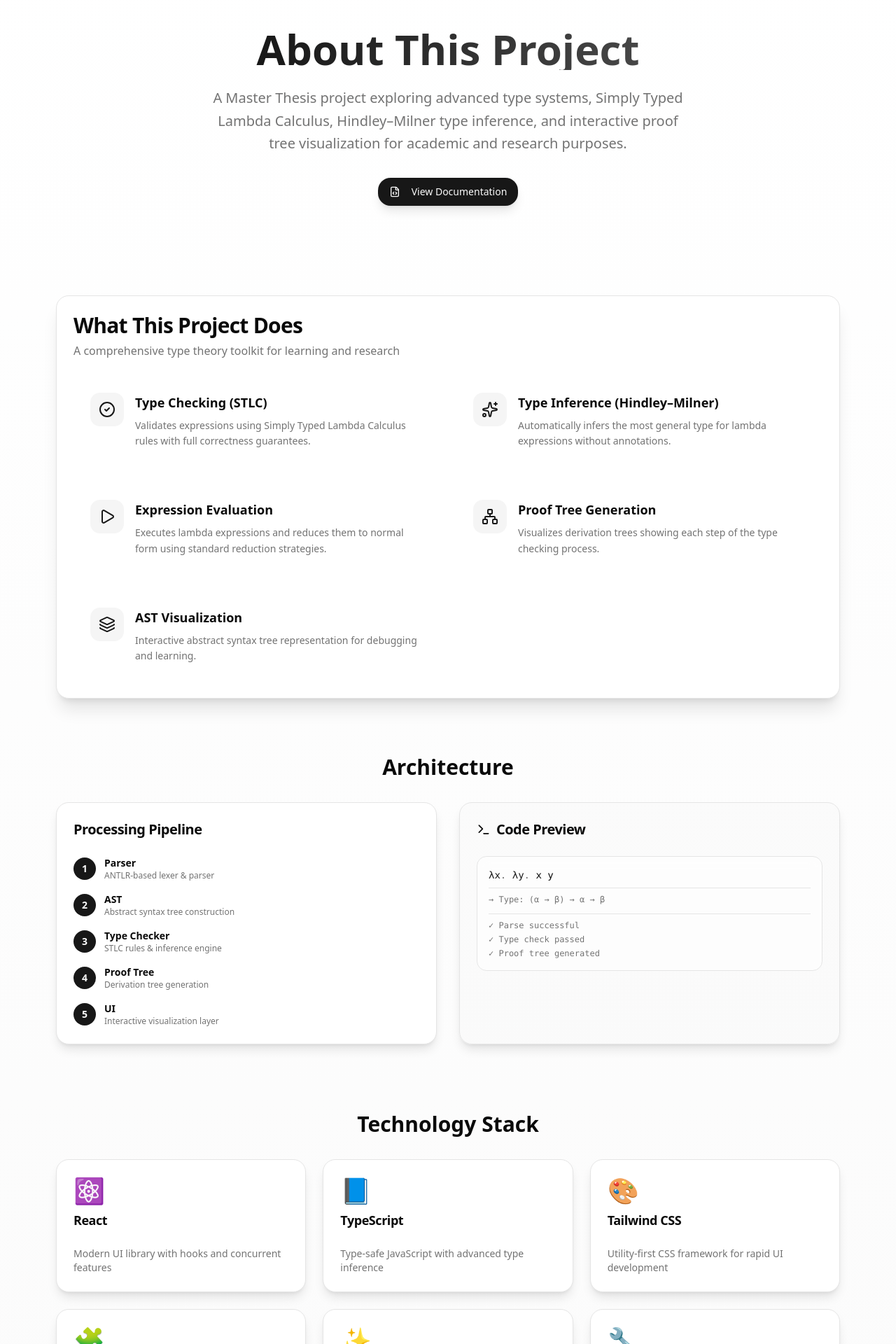
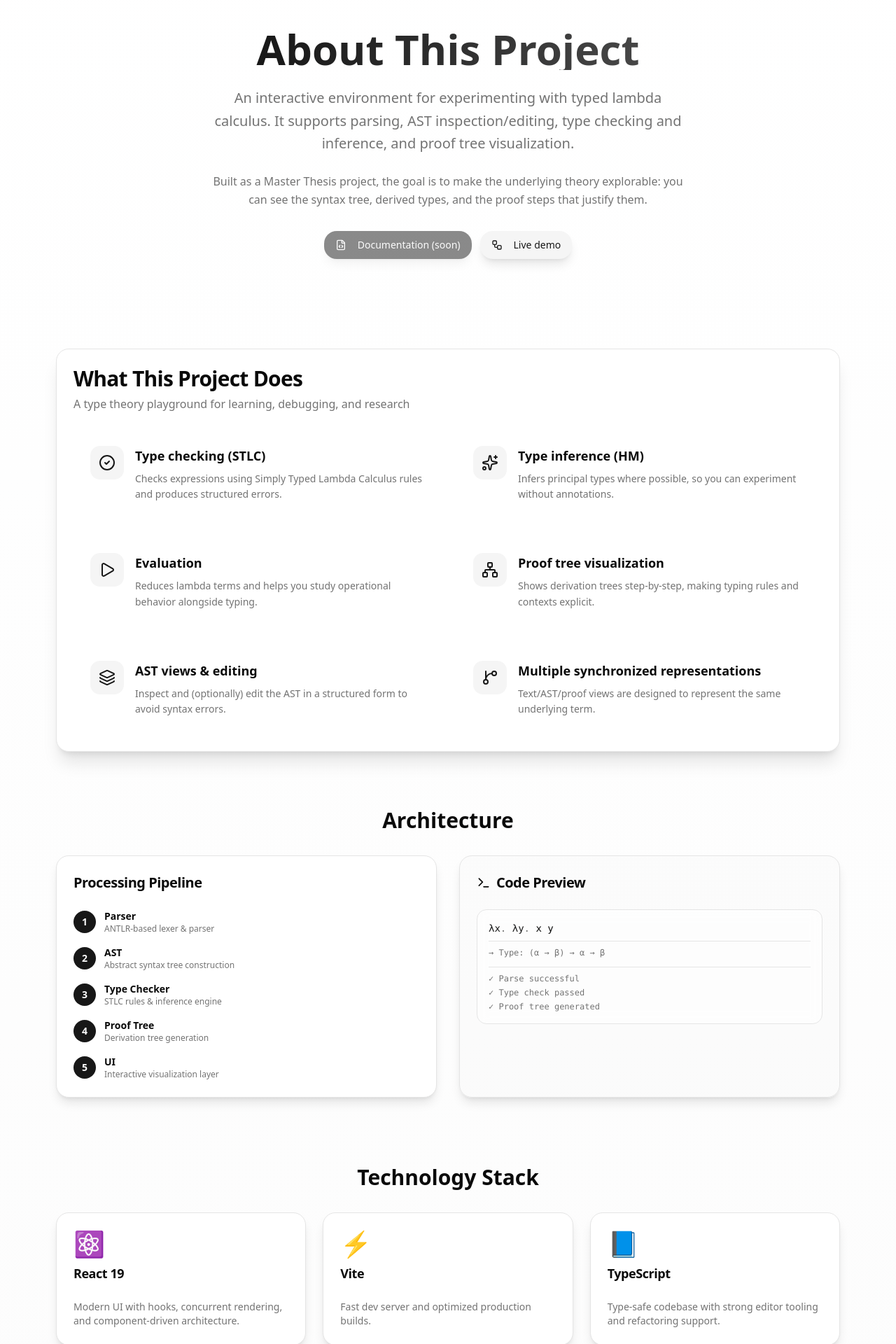
Before and after one commit to vladyslav005/tt, a React (Vite) app: page /about in a window 1280 px wide. Shown: the part 120-2040 px from the top of the page at 70% size. Built offline with nearby package versions, Linux system fonts and the light colour scheme; what antlr4, better-react-mathjax would draw is missing.

Commit message:
chore: update about

```diff
--- a/src/features/ast/components/ast-editor/AstEditorContainer.tsx
+++ b/src/features/ast/components/ast-editor/AstEditorContainer.tsx
@@ -1,4 +1,4 @@
-import {useEffect, useRef, useState} from "react";
+import {useRef, useState} from "react";
 import {motion} from "framer-motion";
 import {cn} from "@/shared/lib/utils.ts";
 import {fadeInUp} from "@/features/error-output/components/ErrorOutput.tsx";
--- a/src/pages/AboutPage.tsx
+++ b/src/pages/AboutPage.tsx
@@ -1,7 +1,24 @@
 import {motion} from "framer-motion";
-import {CheckCircle2, FileCode, Layers, Network, Play, Sparkles, Terminal,} from "lucide-react";
+import {
+  CheckCircle2,
+  FileCode,
+  Layers,
+  Network,
+  Play,
+  Sparkles,
+  Terminal,
+  GitBranch,
+  Workflow,
+  Braces,
+} from "lucide-react";
 import {Button} from "@/shared/components/ui/button";
-import {Card, CardContent, CardDescription, CardHeader, CardTitle,} from "@/shared/components/ui/card";
+import {
+  Card,
+  CardContent,
+  CardDescription,
+  CardHeader,
+  CardTitle,
+} from "@/shared/components/ui/card";
 
 const fadeInUp = {
   initial: {opacity: 0, y: 20},
@@ -27,19 +44,34 @@ export function AboutPage() {
         animate="animate"
         variants={fadeInUp}
       >
-        <h1
-          className="text-4xl md:text-5xl lg:text-6xl font-bold mb-6 bg-gradient-to-r from-foreground to-foreground/70 bg-clip-text text-transparent">
+        <h1 className="text-4xl md:text-5xl lg:text-6xl font-bold mb-6 bg-gradient-to-r from-foreground to-foreground/70 bg-clip-text text-transparent">
           About This Project
         </h1>
-        <p className="text-lg md:text-xl text-muted-foreground mb-8 max-w-2xl mx-auto leading-relaxed">
-          A Master Thesis project exploring advanced type systems, Simply Typed
-          Lambda Calculus, Hindley–Milner type inference, and interactive proof
-          tree visualization for academic and research purposes.
+        <p className="text-lg md:text-xl text-muted-foreground mb-6 max-w-2xl mx-auto leading-relaxed">
+          An interactive environment for experimenting with typed lambda calculus.
+          It supports parsing, AST inspection/editing, type checking and inference,
+          and proof tree visualization.
         </p>
-        <Button size="lg" className="rounded-2xl shadow-lg">
-          <FileCode className="mr-2 h-5 w-5"/>
-          View Documentation
-        </Button>
+        <p className="text-sm md:text-base text-muted-foreground mb-8 max-w-2xl mx-auto leading-relaxed">
+          Built as a Master Thesis project, the goal is to make the underlying
+          theory explorable: you can see the syntax tree, derived types, and the
+          proof steps that justify them.
+        </p>
+        <div className="flex flex-col sm:flex-row gap-3 items-center justify-center">
+          <Button size="lg" className="rounded-2xl shadow-lg" disabled>
+            <FileCode className="mr-2 h-5 w-5" />
+            Documentation (soon)
+          </Button>
+          <Button
+            size="lg"
+            variant="secondary"
+            className="rounded-2xl shadow-lg"
+            onClick={() => window.open("https://tt-woad.vercel.app/", "_blank")}
+          >
+            <Workflow className="mr-2 h-5 w-5" />
+            Live demo
+          </Button>
+        </div>
       </motion.section>
 
       {/* Project Overview Section */}
@@ -53,7 +85,7 @@ export function AboutPage() {
           <CardHeader>
             <CardTitle className="text-3xl">What This Project Does</CardTitle>
             <CardDescription className="text-base">
-              A comprehensive type theory toolkit for learning and research
+              A type theory playground for learning, debugging, and research
             </CardDescription>
           </CardHeader>
           <CardContent>
@@ -66,33 +98,39 @@ export function AboutPage() {
               {[
                 {
                   icon: CheckCircle2,
-                  title: "Type Checking (STLC)",
+                  title: "Type checking (STLC)",
                   description:
-                    "Validates expressions using Simply Typed Lambda Calculus rules with full correctness guarantees.",
+                    "Checks expressions using Simply Typed Lambda Calculus rules and produces structured errors.",
                 },
                 {
                   icon: Sparkles,
-                  title: "Type Inference (Hindley–Milner)",
+                  title: "Type inference (HM)",
                   description:
-                    "Automatically infers the most general type for lambda expressions without annotations.",
+                    "Infers principal types where possible, so you can experiment without annotations.",
                 },
                 {
                   icon: Play,
-                  title: "Expression Evaluation",
+                  title: "Evaluation",
                   description:
-                    "Executes lambda expressions and reduces them to normal form using standard reduction strategies.",
+                    "Reduces lambda terms and helps you study operational behavior alongside typing.",
                 },
                 {
                   icon: Network,
-                  title: "Proof Tree Generation",
+                  title: "Proof tree visualization",
                   description:
-                    "Visualizes derivation trees showing each step of the type checking process.",
+                    "Shows derivation trees step-by-step, making typing rules and contexts explicit.",
                 },
                 {
                   icon: Layers,
-                  title: "AST Visualization",
+                  title: "AST views & editing",
                   description:
-                    "Interactive abstract syntax tree representation for debugging and learning.",
+                    "Inspect and (optionally) edit the AST in a structured form to avoid syntax errors.",
+                },
+                {
+                  icon: GitBranch,
+                  title: "Multiple synchronized representations",
+                  description:
+                    "Text/AST/proof views are designed to represent the same underlying term.",
                 },
               ].map((feature, idx) => (
                 <motion.div
@@ -102,7 +140,7 @@ export function AboutPage() {
                 >
                   <div className="flex-shrink-0">
                     <div className="p-3 rounded-xl bg-muted group-hover:bg-primary/10 transition-colors duration-300">
-                      <feature.icon className="h-6 w-6 text-primary"/>
+                      <feature.icon className="h-6 w-6 text-primary" />
                     </div>
                   </div>
                   <div>
@@ -200,65 +238,137 @@ export function AboutPage() {
         animate={{opacity: 1, y: 0}}
         transition={{delay: 0.6, duration: 0.5}}
       >
-        <h2 className="text-3xl font-bold mb-8 text-center">
-          Technology Stack
-        </h2>
+        <h2 className="text-3xl font-bold mb-8 text-center">Technology Stack</h2>
+
         <div className="grid sm:grid-cols-2 lg:grid-cols-3 gap-6">
           {[
             {
               icon: "⚛️",
-              title: "React",
-              description: "Modern UI library with hooks and concurrent features",
+              title: "React 19",
+              description:
+                "Modern UI with hooks, concurrent rendering, and component-driven architecture.",
+            },
+            {
+              icon: "⚡",
+              title: "Vite",
+              description:
+                "Fast dev server and optimized production builds.",
             },
             {
               icon: "📘",
               title: "TypeScript",
-              description: "Type-safe JavaScript with advanced type inference",
+              description:
+                "Type-safe codebase with strong editor tooling and refactoring support.",
+            },
+            {
+              icon: "🧠",
+              title: "Redux Toolkit",
+              description:
+                "Predictable state management for editor, AST, and proof-related UI state.",
+            },
+            {
+              icon: "🧩",
+              title: "shadcn/ui + Radix UI",
+              description:
+                "Accessible UI primitives and consistent design system components.",
             },
             {
               icon: "🎨",
               title: "Tailwind CSS",
-              description: "Utility-first CSS framework for rapid UI development",
+              description:
+                "Utility-first styling with theming support and small bundle footprint.",
             },
             {
-              icon: "🧩",
-              title: "shadcn/ui",
-              description: "Beautiful, accessible component library built on Radix",
+              icon: "🗺️",
+              title: "React Flow (@xyflow/react)",
+              description:
+                "Graph-based visualization used for interactive AST layout and editing.",
+            },
+            {
+              icon: "📝",
+              title: "Monaco Editor",
+              description:
+                "Code editor experience for textual lambda calculus input.",
+            },
+            {
+              icon: "🔧",
+              title: "ANTLR4",
+              description:
+                "Lexer/parser generation for the term language and AST construction.",
+            },
+            {
+              icon: "🧪",
+              title: "Zod",
+              description:
+                "Schema validation for safer runtime boundaries and structured data.",
             },
             {
               icon: "✨",
               title: "Framer Motion",
-              description: "Production-ready animation library for React",
+              description:
+                "Animations and transitions for a smoother exploratory experience.",
             },
             {
-              icon: "🔧",
-              title: "ANTLR",
-              description: "Powerful parser generator for language processing",
+              icon: "📐",
+              title: "Dagre",
+              description:
+                "Automatic graph layout for cleaner AST and derivation visualizations.",
+            },
+            {
+              icon: "🔍",
+              title: "Math & zoom tooling",
+              description:
+                "Math rendering and pan/zoom utilities for proof tree exploration.",
+            },
+            {
+              icon: "🧱",
+              title: "ESLint",
+              description:
+                "Static analysis and consistency checks during development.",
+            },
+            {
+              icon: "{}",
+              title: "Domain-driven core",
+              description:
+                "A shared core layer for AST/domain types, visitors, and presentation mappers.",
+            },
+            {
+              icon: "🧬",
+              title: "Typed trees",
+              description:
+                "Visitors and mappers for AST → Flow nodes, proof trees, and pretty-printing.",
+            },
+            {
+              icon: "🔣",
+              title: "LaTeX-like proof rendering",
+              description:
+                "Proof trees can be rendered as structured layouts suitable for academic output.",
             },
           ].map((tech, idx) => (
             <motion.div
               key={idx}
               initial={{opacity: 0, scale: 0.9}}
               animate={{opacity: 1, scale: 1}}
-              transition={{delay: 0.7 + idx * 0.1, duration: 0.3}}
+              transition={{delay: 0.7 + idx * 0.05, duration: 0.25}}
             >
-              <Card
-                className="h-full shadow-lg hover:shadow-xl transition-all duration-300 hover:-translate-y-2 cursor-default">
+              <Card className="h-full shadow-lg hover:shadow-xl transition-all duration-300 hover:-translate-y-2 cursor-default">
                 <CardHeader>
                   <div className="text-4xl mb-2">{tech.icon}</div>
-                  <CardTitle className="text-lg">{tech.title}</CardTitle>
+                  <CardTitle className="text-lg flex items-center gap-2">
+                    {tech.title}
+                    {tech.title === "Domain-driven core" && (
+                      <Braces className="h-4 w-4 text-muted-foreground" />
+                    )}
+                  </CardTitle>
                 </CardHeader>
                 <CardContent>
-                  <p className="text-sm text-muted-foreground">
-                    {tech.description}
-                  </p>
+                  <p className="text-sm text-muted-foreground">{tech.description}</p>
                 </CardContent>
               </Card>
             </motion.div>
           ))}
         </div>
       </motion.section>
-
     </div>
   );
 }
--- a/src/shared/core/adapter/TermBuilderVisitor.ts
+++ b/src/shared/core/adapter/TermBuilderVisitor.ts
@@ -6,7 +6,7 @@ import {
   ParenthesesContext,
   VariableContext
 } from "@/shared/core/antlr/LambdaParser.ts";
-import type {Abs, App, Lit, Term, TyArrow, Var} from "@/shared/core/domain/ast";
+import type {Abs, App, Lit, Term, Var} from "@/shared/core/domain/ast";
 
 export class TermBuilderVisitor
   extends LambdaVisitor<Term> {
--- a/src/shared/presentation/AstPrettyPrinter.ts
+++ b/src/shared/presentation/AstPrettyPrinter.ts
@@ -1,4 +1,4 @@
-import type { Program, GlobalDecl, Term, Type, VarDecl, FunDecl, Var, Abs, App, Lit, TyVar, TyArrow } from "@/shared/core/domain/ast";
+import type { Program, GlobalDecl, Term, Type, VarDecl, FunDecl, Var, Abs, App, Lit } from "@/shared/core/domain/ast";
 import { typeToString } from "@/shared/core/domain/typecheck/utils.ts";
 
 /**
```
